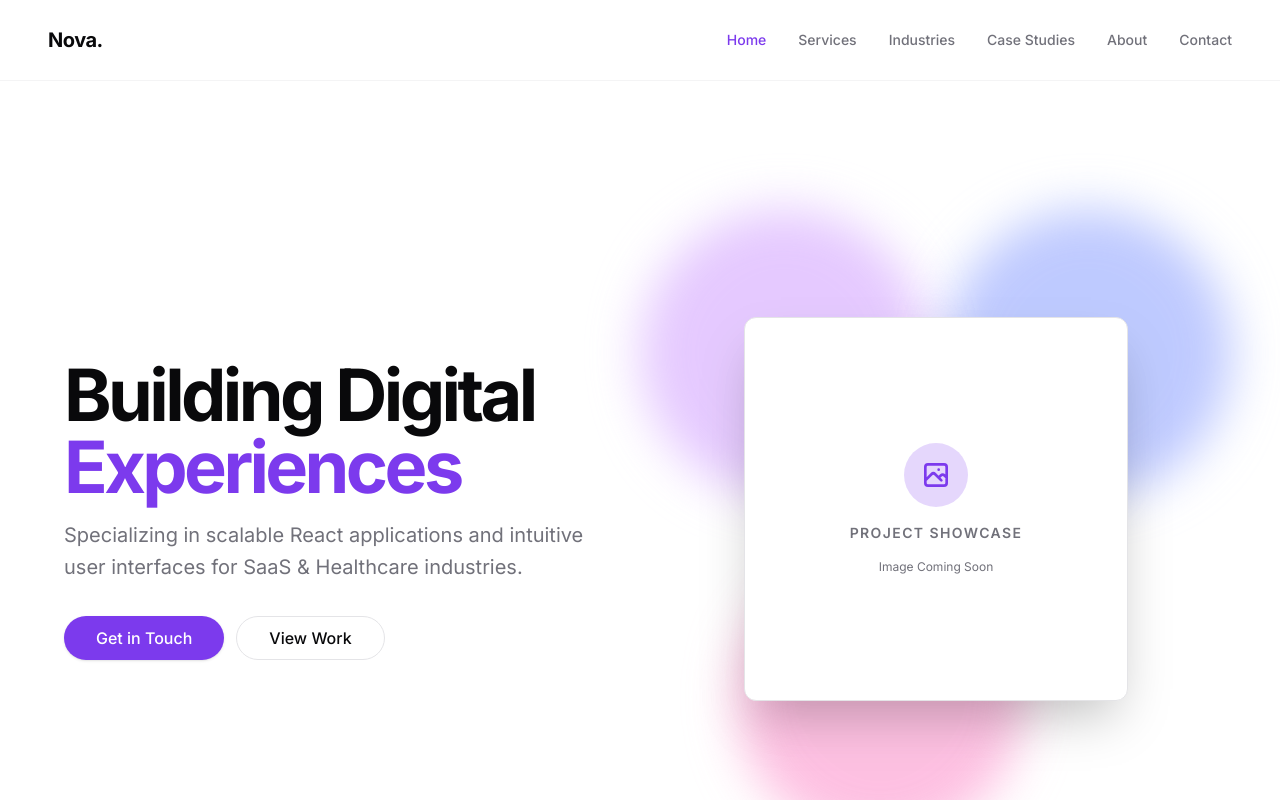
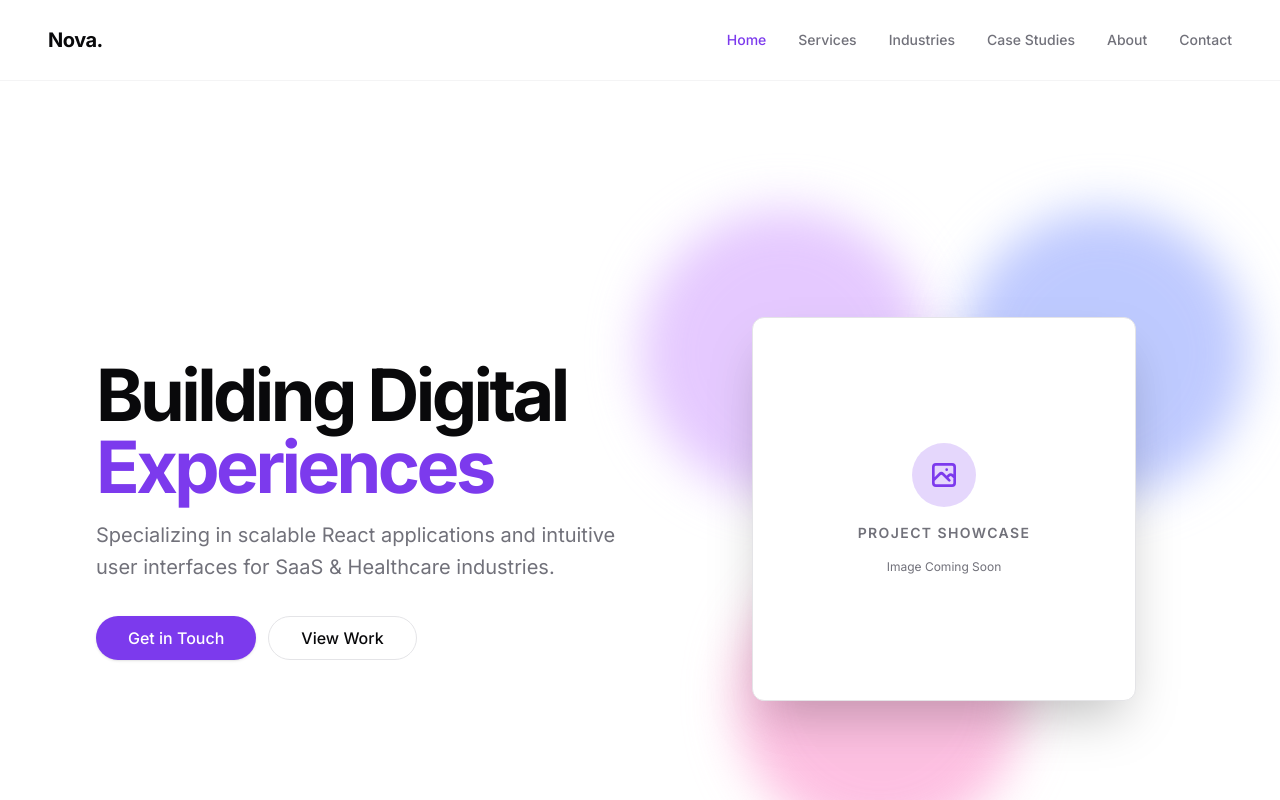
Before and after one commit to dhruvil05/portfolio-next, a Next.js app: page / in a window 1280 px wide. Shown: the top 800 px of the page. Built offline with nearby package versions, Linux system fonts and the light colour scheme.

Commit message:
design changes

```diff
--- a/src/components/home/Hero.tsx
+++ b/src/components/home/Hero.tsx
@@ -5,10 +5,10 @@ import Button from "@/components/ui/Button";
 export default function Hero() {
     return (
         <section className="relative overflow-hidden pt-16 md:pt-24 lg:pt-32 pb-16">
-            <div className="container px-4 md:px-6 mx-auto relative z-10">
-                <div className="grid gap-12 lg:grid-cols-2 lg:gap-8 items-center px-10">
+            <div className="container mx-auto px-6 sm:px-10 lg:px-12 max-w-7xl relative z-10">
+                <div className="grid gap-12 lg:grid-cols-2 lg:gap-8 items-center">
                     {/* Left Column: Typography */}
-                    <div className="flex flex-col justify-center space-y-8 text-center lg:text-left">
+                    <div className="flex flex-col justify-center space-y-8 text-center lg:text-left lg:pl-12 text-foreground">
                         <div className="space-y-4">
                             <h1 className="text-4xl sm:text-5xl md:text-6xl lg:text-7xl font-bold tracking-tighter text-foreground">
                                 Building Digital <br className="hidden lg:block" />
```
